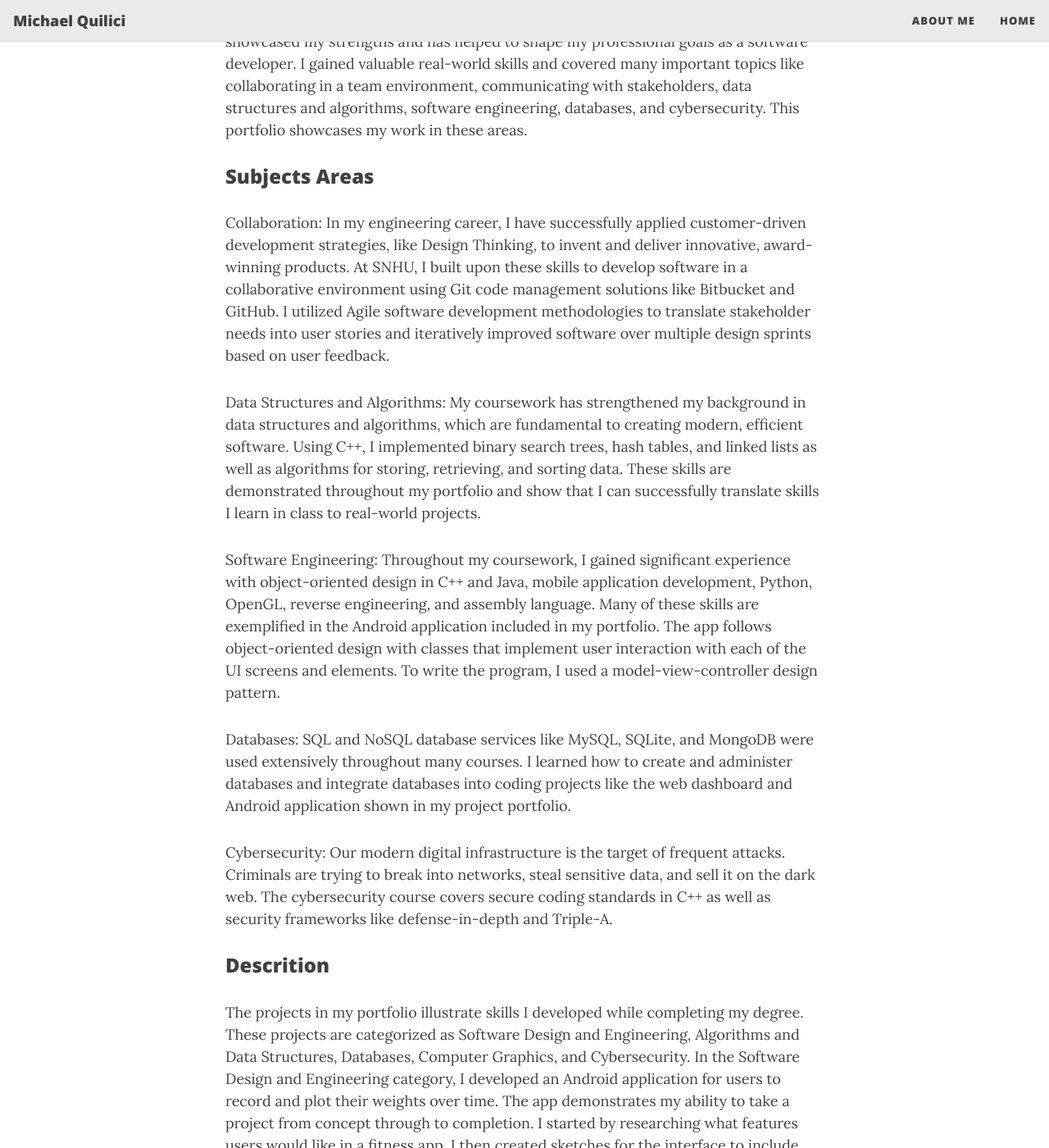
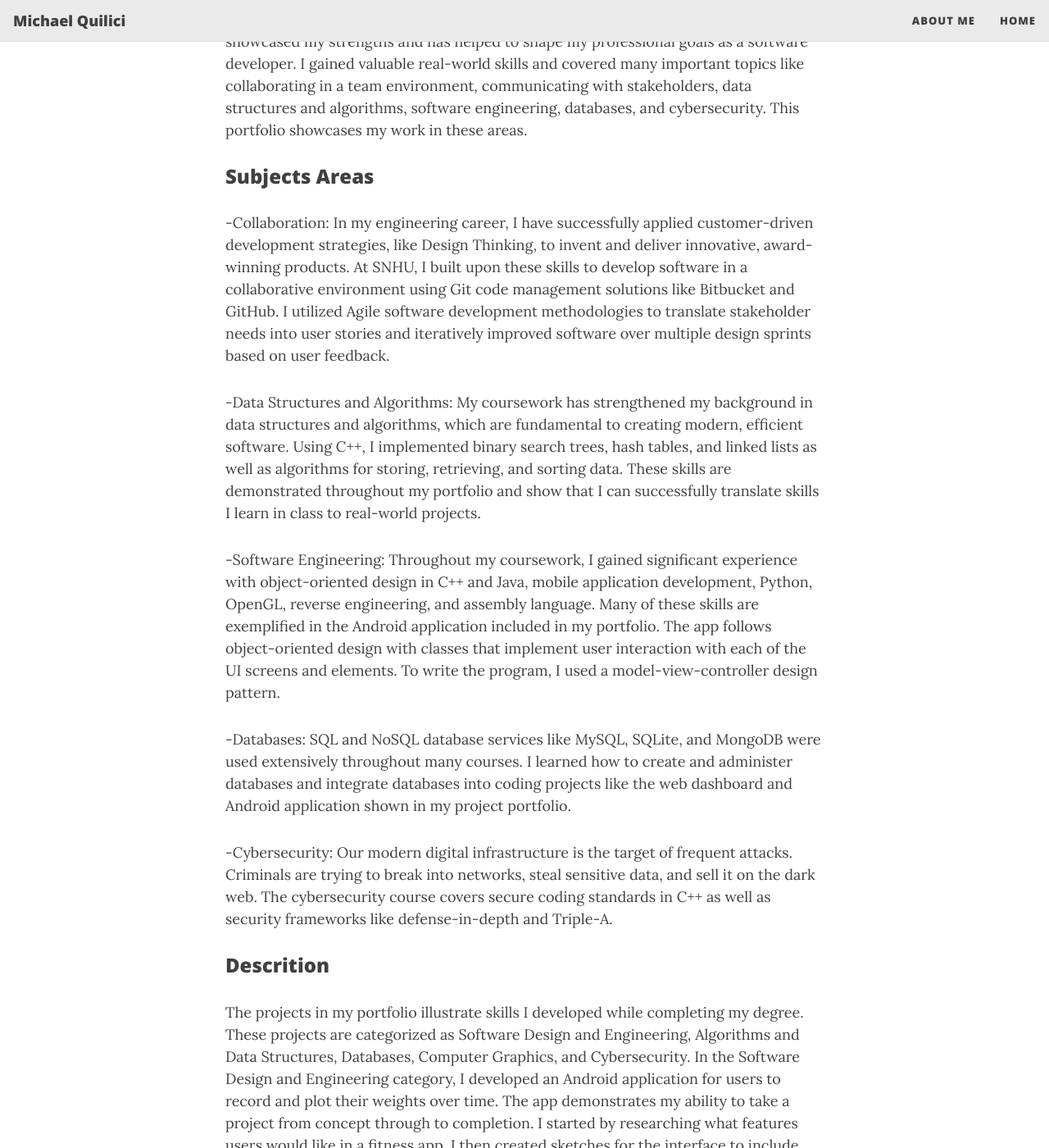
Before and after one commit to mquilici/mquilici.github.io, a Jekyll site: the page built from aboutme.md, in a window 1280 px wide and 1400 px high, scrolled down 532 px. Shown: the whole window at 82% size. Built offline with Jekyll 4.4.1, drawn with Linux system fonts in a browser that asks for light colours; nearby versions of some CDN libraries.

Commit message:
Update aboutme.md

```diff
--- a/aboutme.md
+++ b/aboutme.md
@@ -10,15 +10,15 @@
 
 ### Subjects Areas
 
-Collaboration: In my engineering career, I have successfully applied customer-driven development strategies, like Design Thinking, to invent and deliver innovative, award-winning products. At SNHU, I built upon these skills to develop software in a collaborative environment using Git code management solutions like Bitbucket and GitHub. I utilized Agile software development methodologies to translate stakeholder needs into user stories and iteratively improved software over multiple design sprints based on user feedback.
+-Collaboration: In my engineering career, I have successfully applied customer-driven development strategies, like Design Thinking, to invent and deliver innovative, award-winning products. At SNHU, I built upon these skills to develop software in a collaborative environment using Git code management solutions like Bitbucket and GitHub. I utilized Agile software development methodologies to translate stakeholder needs into user stories and iteratively improved software over multiple design sprints based on user feedback.
 
-Data Structures and Algorithms: My coursework has strengthened my background in data structures and algorithms, which are fundamental to creating modern, efficient software. Using C++, I implemented binary search trees, hash tables, and linked lists as well as algorithms for storing, retrieving, and sorting data. These skills are demonstrated throughout my portfolio and show that I can successfully translate skills I learn in class to real-world projects.
+-Data Structures and Algorithms: My coursework has strengthened my background in data structures and algorithms, which are fundamental to creating modern, efficient software. Using C++, I implemented binary search trees, hash tables, and linked lists as well as algorithms for storing, retrieving, and sorting data. These skills are demonstrated throughout my portfolio and show that I can successfully translate skills I learn in class to real-world projects.
 
-Software Engineering: Throughout my coursework, I gained significant experience with object-oriented design in C++ and Java, mobile application development, Python, OpenGL, reverse engineering, and assembly language. Many of these skills are exemplified in the Android application included in my portfolio. The app follows object-oriented design with classes that implement user interaction with each of the UI screens and elements. To write the program, I used a model-view-controller design pattern.
+-Software Engineering: Throughout my coursework, I gained significant experience with object-oriented design in C++ and Java, mobile application development, Python, OpenGL, reverse engineering, and assembly language. Many of these skills are exemplified in the Android application included in my portfolio. The app follows object-oriented design with classes that implement user interaction with each of the UI screens and elements. To write the program, I used a model-view-controller design pattern.
 
-Databases: SQL and NoSQL database services like MySQL, SQLite, and MongoDB were used extensively throughout many courses. I learned how to create and administer databases and integrate databases into coding projects like the web dashboard and Android application shown in my project portfolio.
+-Databases: SQL and NoSQL database services like MySQL, SQLite, and MongoDB were used extensively throughout many courses. I learned how to create and administer databases and integrate databases into coding projects like the web dashboard and Android application shown in my project portfolio.
 
-Cybersecurity: Our modern digital infrastructure is the target of frequent attacks. Criminals are trying to break into networks, steal sensitive data, and sell it on the dark web. The cybersecurity course covers secure coding standards in C++ as well as security frameworks like defense-in-depth and Triple-A.
+-Cybersecurity: Our modern digital infrastructure is the target of frequent attacks. Criminals are trying to break into networks, steal sensitive data, and sell it on the dark web. The cybersecurity course covers secure coding standards in C++ as well as security frameworks like defense-in-depth and Triple-A.
 
 ### Descrition
 
```
